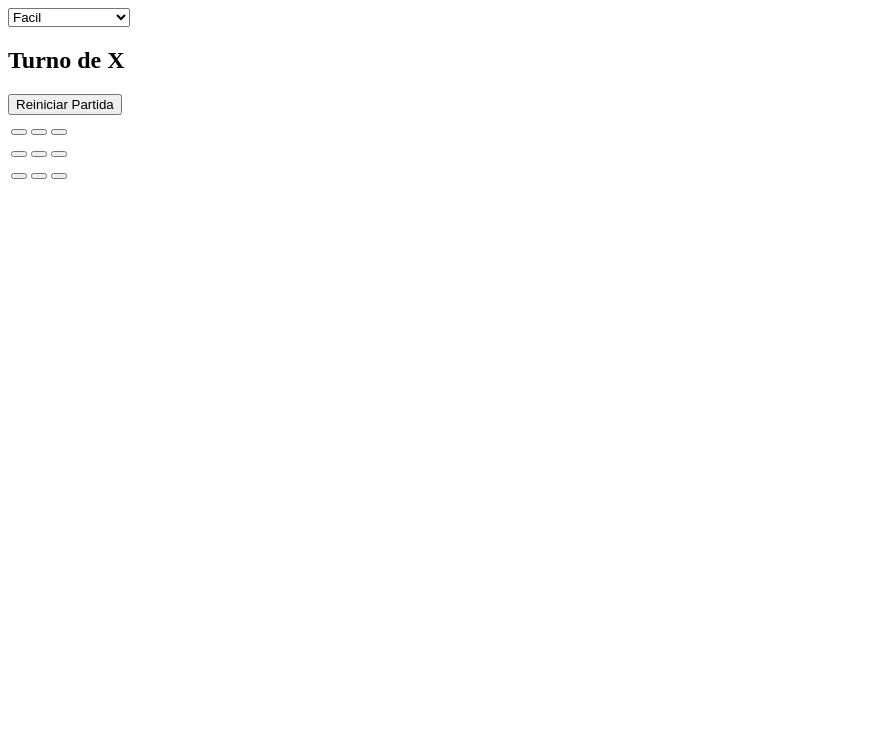
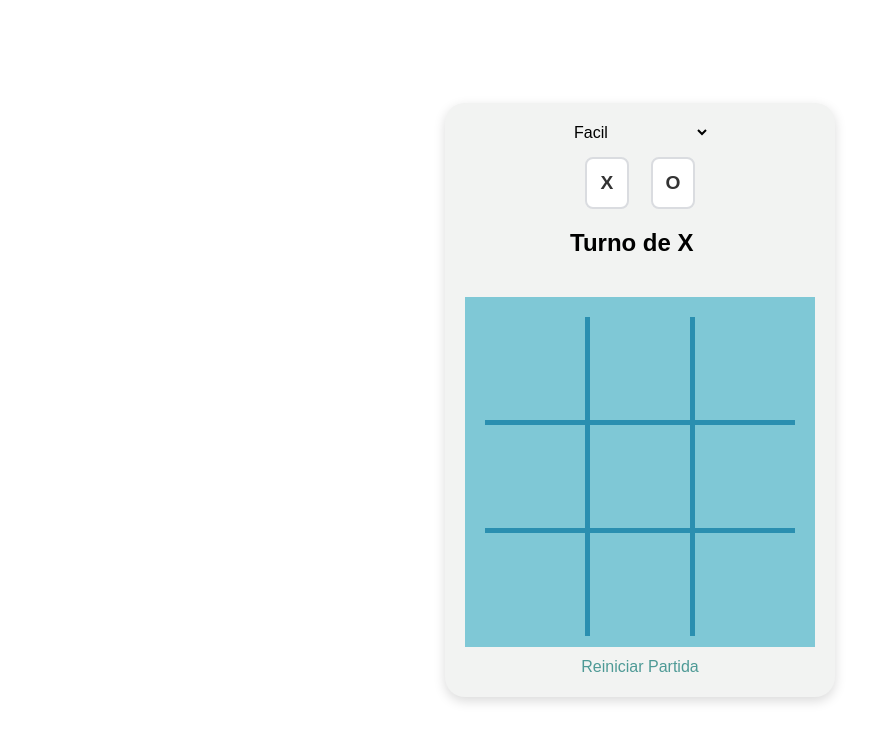
Before and after one commit to Alejandro-Del-Valle-Valles/TicTacToe, a plain HTML site: page index.html in a window 1280 px wide. Shown: the whole page, without its empty margins (0-892 px from the left). Drawn offline with Linux system fonts and the light colour scheme.

Commit message:
Defino el CSS

```diff
--- a/index.html
+++ b/index.html
@@ -4,7 +4,7 @@
     <meta charset="UTF-8">
     <meta name="viewport" content="width=device-width, initial-scale=1.0">
     <title>Tic Tac Toe</title>
-    <link type="stylesheet" href="style.css">
+    <link rel="stylesheet" href="style.css">
 </head>
 <body>
     <!-- Game created by Alejandro del Valle alias AlejAndroiDeVV-->
@@ -20,9 +20,14 @@
                     <option value="hard">Dificil</option>
                     <option value="friend">Con un Amigo</option>
                 </optgroup>
-            </select>
+            </select><br>
+            <div id="player">
+                <input type="radio" id="player-x" class="player" name="simbol" value="true">
+                <label for="player-x">X</label>
+                <input type="radio" id="player-o" class="player" name="simbol" value="false">
+                <label for="player-o">O</label>
+            </div>
             <h2>Turno de <b id="game_turn">X</b></h2>
-            <button id="restart">Reiniciar Partida</button>
         </div>
 
         <!-- Game Board -->
@@ -43,6 +48,7 @@
                 <td id="position_8"><button type="button" class="board_btn" value="8"></button></td>
             </tr>
         </table>
+        <button id="restart">Reiniciar Partida</button>
     </div>
 </body>
 <script src="game.js"></script>
--- a/style.css
+++ b/style.css
@@ -0,0 +1,154 @@
+@import url('https://fonts.googleapis.com/css2?family=Roboto:wght@400;500;700&display=swap');
+
+body {
+    font-family: "Robot", sans-serif;
+    margin: 0;
+    min-height: 100vh;
+    display: grid;
+    place-items: center;
+}
+
+button,
+select,
+input,
+textarea {
+    font: inherit;
+}
+
+#game_screen {
+    background-color: #F2F3F2;
+    display: inline-grid;
+    grid-template-rows: auto auto;
+    justify-items: center;
+    align-content: center;
+    aspect-ratio: 1 / 1;
+    width: fit-content;
+    height: fit-content;
+    padding: 20px;
+    box-sizing: border-box;
+    border-radius: 20px;
+    box-shadow: 0 4px 12px rgba(0, 0, 0, 0.15);
+}
+
+#dificulty {
+    background: none;
+    border: none;
+    cursor: pointer;
+}
+
+#player {
+    margin: 15px;
+    display: flex;
+    gap: 20%;
+}
+
+/* Hide the radio buttons without disabling them */
+#player input[type="radio"] {
+    position: absolute;
+    opacity: 0;
+    width: 1px;
+    height: 1px;
+}
+
+/* Style the labels as buttons */
+#player label {
+    display: flex;
+    align-items: center;
+    justify-content: center;
+    width: 48px;
+    height: 48px;
+    border: 2px solid #dadce0;
+    border-radius: 8px;
+    background-color: white;
+    color: #333;
+    font-size: 1.2rem;
+    font-weight: 700;
+    cursor: pointer;
+    transition: background-color 0.2s, border-color 0.2s;
+}
+
+/* Highlight the selected option */
+#player input[type="radio"]:checked + label {
+    background-color: #e8f0fe;
+    border-color: #4285f4;
+    color: #1967d2;
+}
+
+/* Show keyboard focus */
+#player input[type="radio"]:focus-visible + label {
+    outline: 2px solid #4285f4;
+    outline-offset: 3px;
+}
+
+/* Hover effect */
+#player label:hover {
+    border-color: #4285f4;
+}
+
+
+#board {
+    background-color: #7FC8D6;
+    display: inline-flex;
+    grid-template-rows: auto auto;
+    justify-items: center;
+    align-content: center;
+    aspect-ratio: 1 / 1;
+    width: 100%;
+    height: fit-content;
+    padding: 20px;
+    box-sizing: border-box;
+    margin-top: 20px;
+    border-collapse: collapse;
+}
+
+#board td {
+    border: 5px solid #2A8FB0;
+    padding: 0;
+}
+
+#board tr:first-child td {
+    border-top: none;
+}
+
+#board tr:last-child td {
+    border-bottom: none;
+}
+
+#board td:first-child {
+    border-left: none;
+}
+
+#board td:last-child {
+    border-right: none;
+}
+
+.board_btn {
+    width: 100px;
+    height: 100px;
+    border: none;
+    background: transparent;
+    font-size: 4rem;
+    cursor: pointer;
+}
+
+.simbol-x {
+    color: #6C8187;
+}
+
+.simbol-o {
+    color: #FFFFFF;
+}
+
+#restart {
+    color: #4E9A96;
+    background: none;
+    border: none;
+    border-radius: 10px;
+    display: block;
+    margin-top: 10px;
+    width: 100%;
+}
+
+#restart:hover {
+    background-color: #D5D9D6;
+}
```
